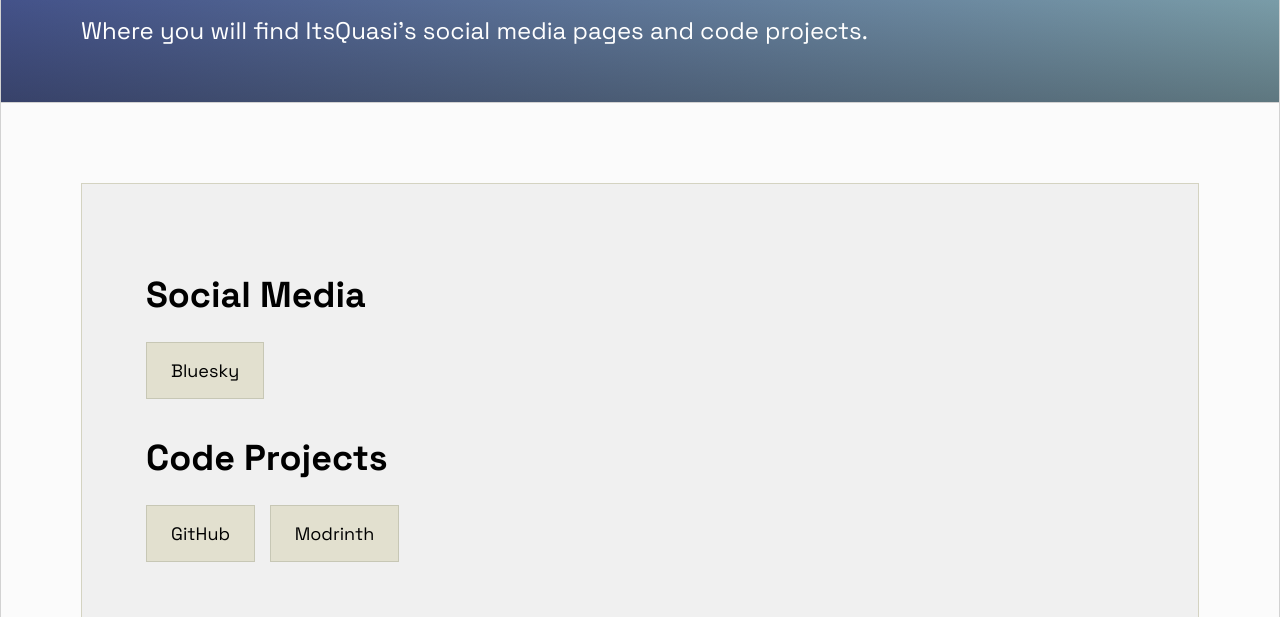
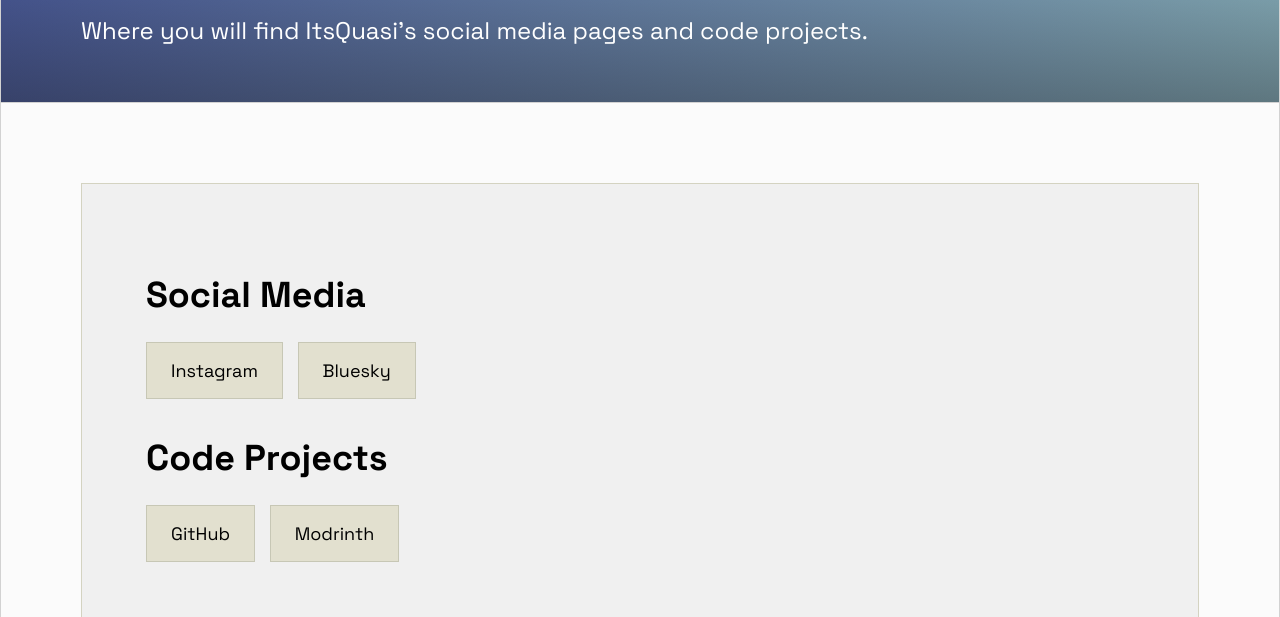
Before and after one commit to itsquasiab/itsquasiab.github.io, a plain HTML site: page socials.html in a window 1280 px wide. Shown: the part 483-1100 px from the top of the page. Drawn offline with Linux system fonts and the light colour scheme.

Commit message:
Replaced a new Socials link

```diff
--- a/socials.html
+++ b/socials.html
@@ -42,6 +42,7 @@
 
     <div class="content">
         <h1>Social Media</h1>
+        <a href="https://instagram.com/itsquasi23/">Instagram</a>
         <a href="https://bsky.app/profile/itsquasi.bsky.social">Bluesky</a>
         <h1>Code Projects</h1>
         <a href="https://github.com/itsquasi23">GitHub</a>
```
